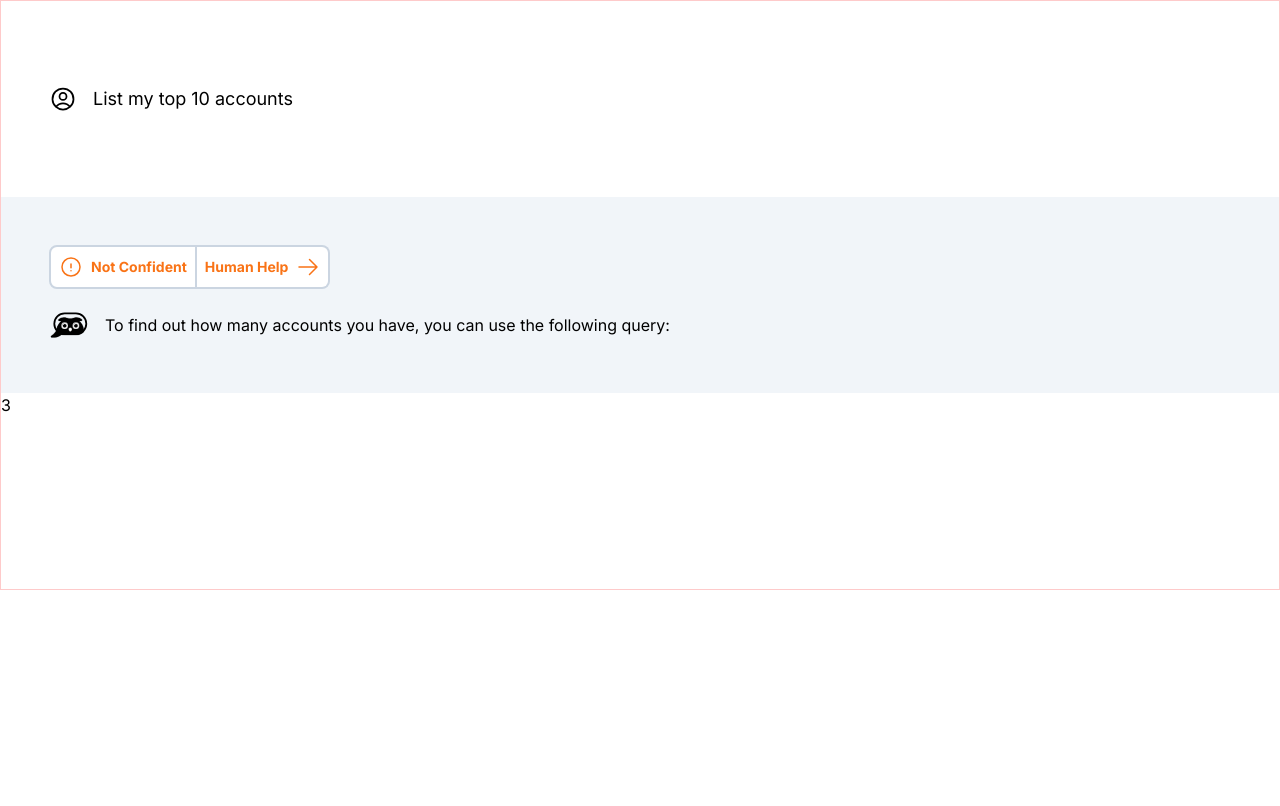
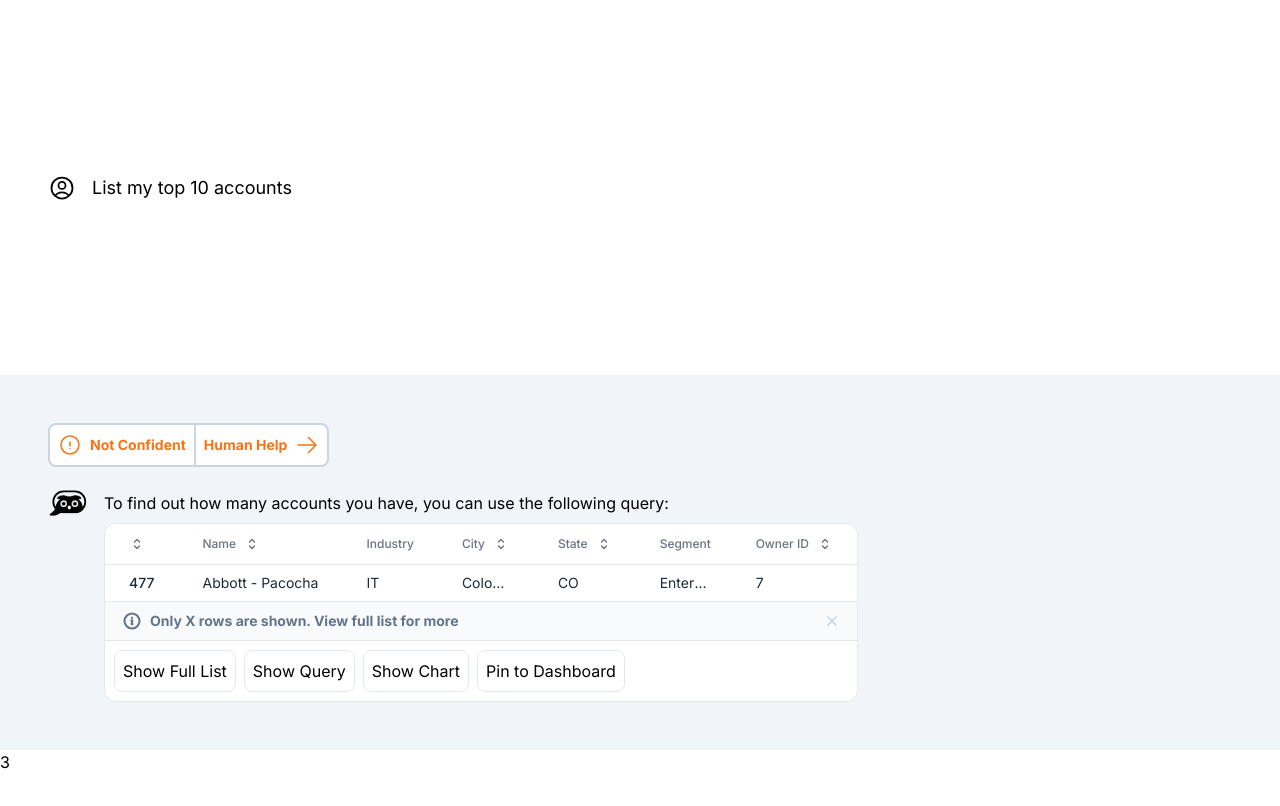
Before and after one commit to ForumShah8/Noxu-Design, a Next.js app in the folder noxu-design/: page / in a window 1280 px wide. Shown: the top 806 px of the page. Built offline with nearby package versions, Linux system fonts and the light colour scheme.

Commit message:
table ui done

```diff
--- a/noxu-design/src/app/Components/mainFrame.tsx
+++ b/noxu-design/src/app/Components/mainFrame.tsx
@@ -1,6 +1,6 @@
 import bg from '../../../public/user_avatar.png';
 export default function HomeFrame(){
-    return <div className='grid grid-rows-3  border border-red-200'>
+    return <div className='grid grid-rows-3 '>
         <div className='flex items-center px-12 py-12 space-x-4 '>
         <svg xmlns="http://www.w3.org/2000/svg" fill="none" viewBox="0 0 24 24" strokeWidth={1.5} stroke="currentColor" className="w-7 h-7">
   <path strokeLinecap="round" strokeLinejoin="round" d="M17.982 18.725A7.488 7.488 0 0 0 12 15.75a7.488 7.488 0 0 0-5.982 2.975m11.963 0a9 9 0 1 0-11.963 0m11.963 0A8.966 8.966 0 0 1 12 21a8.966 8.966 0 0 1-5.982-2.275M15 9.75a3 3 0 1 1-6 0 3 3 0 0 1 6 0Z" />
@@ -30,7 +30,7 @@ export default function HomeFrame(){
 </svg>
   </button>
 </div>
-<div className='flex items-center mt-4 space-x-4 '>
+<div className='flex  mt-4 space-x-4 '>
 <svg  className='h-10 w-10' viewBox="0 0 176 176" fill="none" xmlns="http://www.w3.org/2000/svg" stroke='currentColor'>
 <path d="M132.252 71.8955C133.758 62.2532 125.225 54.0458 115.649 55.9269L98.7423 59.2477C95.4169 59.901 91.9961 59.901 88.6706 59.2477L71.7645 55.9269C62.1882 54.0458 53.6546 62.2532 55.1612 71.8955C56.2307 78.7403 62.1263 83.7862 69.0542 83.7862H118.359C125.287 83.7862 131.182 78.7403 132.252 71.8955Z" fill="#000000"/>
 <path fill-rule="evenodd" clip-rule="evenodd" d="M118.702 132.374H68.6867C55.3334 132.316 43.2265 126.979 34.3451 118.342C34.251 117 34.2031 115.645 34.2031 114.278C34.2031 94.2587 44.4763 76.6389 60.0385 66.4028L93.6943 74.368L127.352 66.4023C142.915 76.6384 153.188 94.2585 153.188 114.278C153.188 115.644 153.14 116.998 153.046 118.34C144.165 126.978 132.057 132.316 118.702 132.374Z" fill="#000000"/>
@@ -45,8 +45,113 @@ export default function HomeFrame(){
 <circle cx="112.545" cy="85.2715" r="2.97465" fill="white"/>
 <path d="M86.2578 106.593C86.2578 102.486 89.5873 99.1562 93.6944 99.1562C97.8016 99.1562 101.131 102.486 101.131 106.593V108.235C101.131 110.04 100.414 111.772 99.1368 113.049L96.499 115.687C94.9501 117.236 92.4388 117.236 90.8899 115.687L88.252 113.049C86.9752 111.772 86.2578 110.04 86.2578 108.235L86.2578 106.593Z" fill="white"/>
 </svg>
-<div>
+<div className='pt-2'>
     To find out how many accounts you have, you can use the following query:
+    <div className="flex flex-col pt-2">
+  <div className="-m-1.5 overflow-x-hidden">
+    <div className="p-1.5  inline-block align-middle">
+      <div className="border rounded-xl overflow-hidden ">
+        <table className="table-fixed max-w-full divide-y divide-gray-200 bg-white" >
+          <thead>
+            <tr>
+              <th scope="col" className="px-6 py-3 text-start text-xs font-medium text-gray-500 uppercase ">
+              <svg xmlns="http://www.w3.org/2000/svg" fill="none" viewBox="0 0 24 24" stroke-width="2"
+                stroke="currentColor" aria-hidden="true" className="w-4 h-4">
+                <path stroke-linecap="round" stroke-linejoin="round"
+                  d="M8.25 15L12 18.75 15.75 15m-7.5-6L12 5.25 15.75 9"></path>
+              </svg>
+              </th>
+              <th scope="col" className="space-x-2 flex px-6 py-3 text-start text-xs font-medium text-gray-500  ">
+                <p>
+                Name
+                </p>
+                <svg xmlns="http://www.w3.org/2000/svg" fill="none" viewBox="0 0 24 24" stroke-width="2"
+                stroke="currentColor" aria-hidden="true" className="w-4 h-4">
+                <path stroke-linecap="round" stroke-linejoin="round"
+                  d="M8.25 15L12 18.75 15.75 15m-7.5-6L12 5.25 15.75 9"></path>
+              </svg>
+                </th>
+              <th scope="col" className="px-6 py-3 text-start text-xs font-medium text-gray-500  ">Industry</th>
+              <th scope="col" className="flex space-x-2 px-6 py-3 text-end text-xs font-medium text-gray-500  ">
+                <p>
+                City
+                </p>
+                <svg xmlns="http://www.w3.org/2000/svg" fill="none" viewBox="0 0 24 24" stroke-width="2"
+                stroke="currentColor" aria-hidden="true" className="w-4 h-4">
+                <path stroke-linecap="round" stroke-linejoin="round"
+                  d="M8.25 15L12 18.75 15.75 15m-7.5-6L12 5.25 15.75 9"></path>
+              </svg>
+                </th>
+              <th scope="col" className="px-6 py-3 text-end text-xs font-medium text-gray-500 ">
+
+                State
+
+                <svg xmlns="http://www.w3.org/2000/svg" fill="none" viewBox="0 0 24 24" stroke-width="2"
+                stroke="currentColor" aria-hidden="true" className="w-4 h-4 float-right ml-2">
+                <path stroke-linecap="round" stroke-linejoin="round"
+                  d="M8.25 15L12 18.75 15.75 15m-7.5-6L12 5.25 15.75 9"></path>
+              </svg>
+                </th>
+              <th scope="col" className="px-6 py-3 text-end text-xs font-medium text-gray-500  max-w-24">Segment</th>
+              <th scope="col" className="px-6 py-3 text-end text-xs font-medium text-gray-500  flex space-x-2">
+                <p>Owner ID
+                </p>
+                <svg xmlns="http://www.w3.org/2000/svg" fill="none" viewBox="0 0 24 24" stroke-width="2"
+                stroke="currentColor" aria-hidden="true" className="w-4 h-4">
+                <path stroke-linecap="round" stroke-linejoin="round"
+                  d="M8.25 15L12 18.75 15.75 15m-7.5-6L12 5.25 15.75 9"></path>
+              </svg>
+                </th>
+            </tr>
+          </thead>
+          <tbody className="divide-y divide-gray-200">
+            <tr>
+              <td className="px-6 py-2 whitespace-nowrap text-sm font-medium text-gray-800">477</td>
+              <td className="px-6 py-2 whitespace-nowrap text-sm text-gray-800">Abbott - Pacocha</td>
+              <td className="px-6 py-2 whitespace-nowrap text-sm text-gray-800 ">IT</td>
+              <td className="px-6 py-2 whitespace-nowrap text-sm text-gray-800 max-w-24 truncate">Colombus</td>
+              <td className="px-6 py-2 whitespace-nowrap text-sm text-gray-800">CO</td>
+              <td className="px-6 py-2 whitespace-nowrap text-sm text-gray-800 max-w-12 truncate">Entertainment</td>
+              <td className="px-6 py-2 whitespace-nowrap text-sm text-gray-800 ">7</td>
+            </tr>
+            <tr>
+                <td  className="bg-slate-50" colSpan={7} >
+                    <div className='flex justify-between mx-4 items-center text-slate-500 text-sm py-2 font-bold'>
+                        <div className='flex items-center'>
+                        <svg xmlns="http://www.w3.org/2000/svg" fill="none" viewBox="0 0 24 24" stroke-width="2.5" stroke="currentColor" className="w-5 h-5 mr-2 ">
+  <path stroke-linecap="round" stroke-linejoin="round" d="m11.25 11.25.041-.02a.75.75 0 0 1 1.063.852l-.708 2.836a.75.75 0 0 0 1.063.853l.041-.021M21 12a9 9 0 1 1-18 0 9 9 0 0 1 18 0Zm-9-3.75h.008v.008H12V8.25Z" />
+</svg>
+
+                Only X rows are shown. View full list for more
+                </div>
+                <div><svg xmlns="http://www.w3.org/2000/svg" fill="none" viewBox="0 0 24 24" stroke-width="2.5" stroke="currentColor" className="w-4 h-4 text-slate-300">
+  <path stroke-linecap="round" stroke-linejoin="round" d="M6 18 18 6M6 6l12 12" />
+</svg>
+</div>
+                </div>
+
+                   </td>
+
+            </tr>
+            <tr>
+                <td colSpan={7}>
+                    <div className='flex space-x-2 py-2 px-2'>
+                        <button className='border  p-2 border-slate-200 rounded-lg'>Show Full List</button>
+                        <button className='border  p-2 border-slate-200 rounded-lg'>Show Query</button>
+                        <button className='border  p-2 border-slate-200 rounded-lg'>Show Chart</button>
+                        <button className='border  p-2 border-slate-200 rounded-lg'>Pin to Dashboard</button>
+                    </div>
+                </td>
+            </tr>
+
+
+
+          </tbody>
+        </table>
+      </div>
+    </div>
+  </div>
+</div>
 </div>
 </div>
         </div>
```
